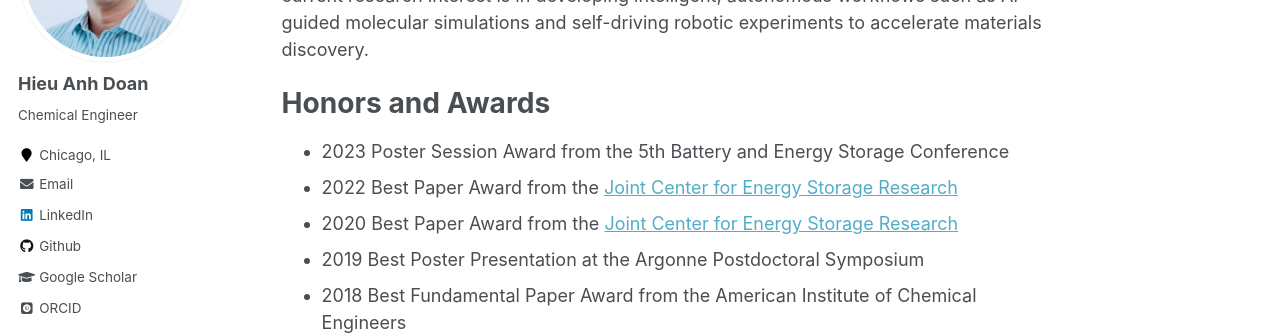
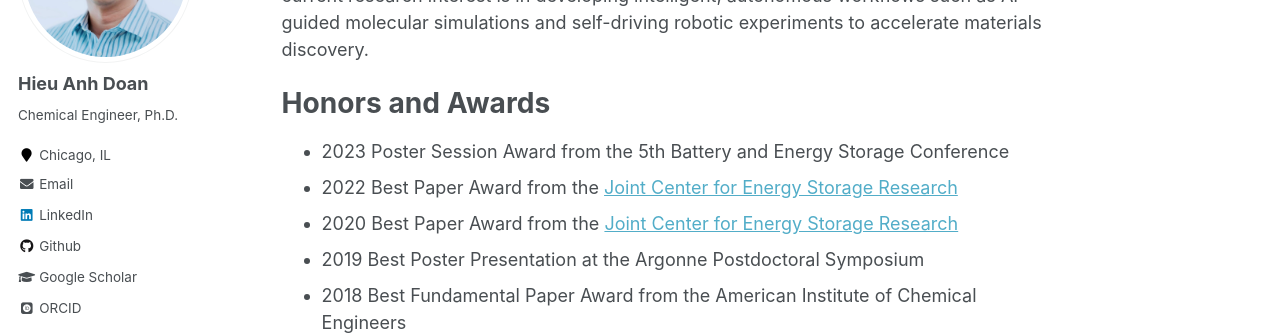
Before and after one commit to hieuadoan/hieuadoan.github.io, a Jekyll site: the page built from _pages/about.md, in a window 1280 px wide. Shown: the part 232-567 px from the top of the page. Built offline with Jekyll 4.4.1, drawn with Linux system fonts in a browser that asks for light colours; some web fonts are replaced.

Commit message:
Added PhD to bio

```diff
--- a/_config.yml
+++ b/_config.yml
@@ -82,7 +82,7 @@ analytics:
 author:
   name             : "Hieu Anh Doan"
   avatar           : "profilePic.jpg"
-  bio              : "Chemical Engineer"
+  bio              : "Chemical Engineer, Ph.D."
   location         : "Chicago, IL"
   employer         :
   pubmed           : #"https://www.ncbi.nlm.nih.gov/pubmed/?term=john+snow"
```
